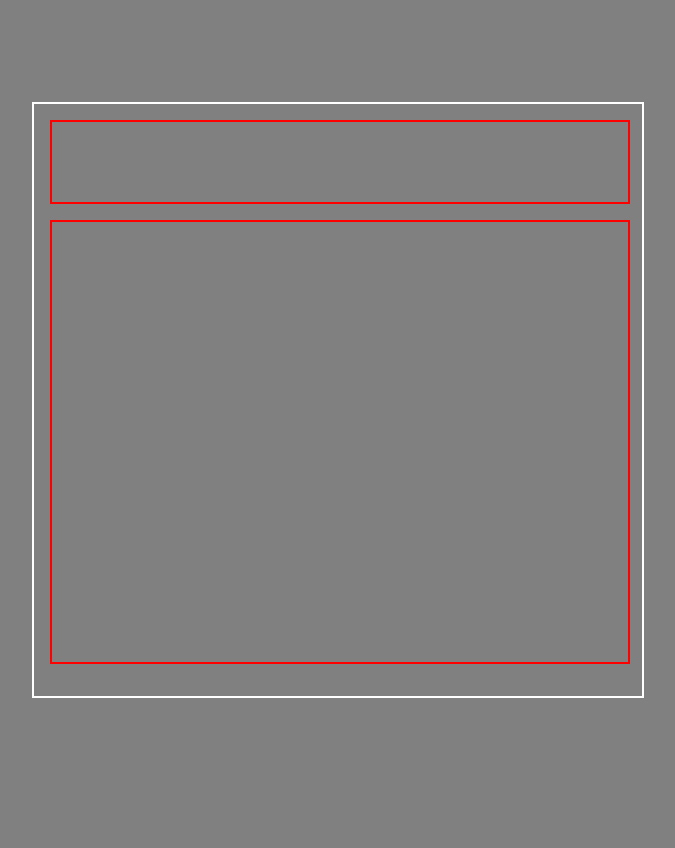
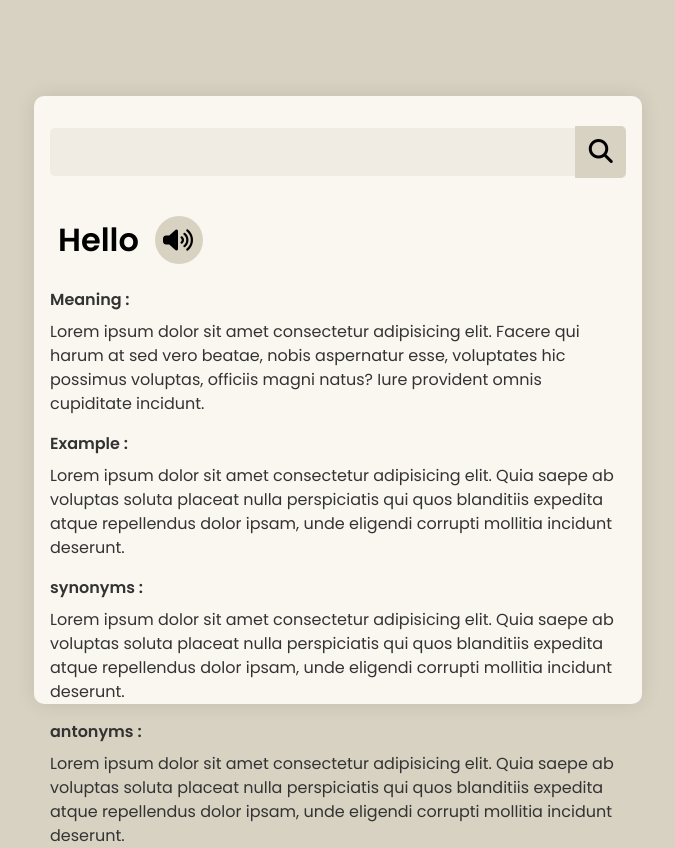
Before and after one commit to mahesh-desai-10/Interactive-Dictionary, a plain HTML site: page index.html in a window 1280 px wide. Shown: the whole page, without its empty margins (302-977 px from the left). Before the commit the page ends 800 px from the top, so only its background shows below. Drawn offline with Linux system fonts and the light colour scheme.

Commit message:
Complete UI design and finalize CSS styling

```diff
--- a/index.html
+++ b/index.html
@@ -5,12 +5,70 @@
     <meta name="viewport" content="width=device-width, initial-scale=1.0" />
     <title>Dictionary</title>
     <link rel="stylesheet" href="style.css" />
+    <link
+      rel="stylesheet"
+      href="https://cdnjs.cloudflare.com/ajax/libs/font-awesome/6.7.2/css/all.min.css"
+      integrity="sha512-Evv84Mr4kqVGRNSgIGL/F/aIDqQb7xQ2vcrdIwxfjThSH8CSR7PBEakCr51Ck+w+/U6swU2Im1vVX0SVk9ABhg=="
+      crossorigin="anonymous"
+      referrerpolicy="no-referrer"
+    />
   </head>
   <body>
     <div class="container">
-        <div class="search-bar"></div>
-        <div class="information">
+      <div class="search-bar">
+        <input type="text" class="search-box" />
+        <button class="search-icon">
+          <i class="fa-solid fa-magnifying-glass"></i>
+        </button>
+      </div>
+      <div class="information">
+        <div class="word-info">
+          <p>Hello</p>
+          <button class="pronunciation">
+            <i class="fa-solid fa-volume-high"></i>
+            <audio
+              class="word-audio"
+              src="https://api.dictionaryapi.dev/media/pronunciations/en/hello-uk.mp3"
+            ></audio>
+          </button>
         </div>
+        <div class="meaning">
+          <p class="heading">Meaning :</p>
+          <p>
+            Lorem ipsum dolor sit amet consectetur adipisicing elit. Facere qui
+            harum at sed vero beatae, nobis aspernatur esse, voluptates hic
+            possimus voluptas, officiis magni natus? Iure provident omnis
+            cupiditate incidunt.
+          </p>
+        </div>
+        <div class="example">
+          <p class="heading">Example :</p>
+          <p>
+            Lorem ipsum dolor sit amet consectetur adipisicing elit. Quia saepe
+            ab voluptas soluta placeat nulla perspiciatis qui quos blanditiis
+            expedita atque repellendus dolor ipsam, unde eligendi corrupti
+            mollitia incidunt deserunt.
+          </p>
+        </div>
+        <div class="synonyms">
+          <p class="heading">synonyms :</p>
+          <p>
+            Lorem ipsum dolor sit amet consectetur adipisicing elit. Quia saepe
+            ab voluptas soluta placeat nulla perspiciatis qui quos blanditiis
+            expedita atque repellendus dolor ipsam, unde eligendi corrupti
+            mollitia incidunt deserunt.
+          </p>
+        </div>
+        <div class="antonyms">
+          <p class="heading">antonyms :</p>
+          <p>
+            Lorem ipsum dolor sit amet consectetur adipisicing elit. Quia saepe
+            ab voluptas soluta placeat nulla perspiciatis qui quos blanditiis
+            expedita atque repellendus dolor ipsam, unde eligendi corrupti
+            mollitia incidunt deserunt.
+          </p>
+        </div>
+      </div>
     </div>
     <script src="script.js"></script>
   </body>
--- a/script.js
+++ b/script.js
@@ -0,0 +1,9 @@
+// let btn = document.querySelector(".search-icon");
+let btn = document.querySelector(".pronunciation");
+// let word = document.querySelector(".search-box");
+let sound = document.querySelector(".word-audio");
+
+// btn.addEventListener("click", () => {
+//   console.log(word.value);
+//   sound.play();
+// });
--- a/style.css
+++ b/style.css
@@ -9,30 +9,119 @@
 body {
   height: 100vh;
   width: 100vw;
-  background-color: gray; /* https://colorhunt.co/palette/faf7f0d8d2c2b174574a4947 */
+  background-color: #d8d2c2; /* https://colorhunt.co/palette/faf7f0d8d2c2b174574a4947 */
   display: flex;
   justify-content: center;
   align-items: center;
 }
 
 .container {
-  height: 70vh;
+  height: 72vh;
   width: 45vw;
-  border: 2px solid white;
+  background-color: #faf7f0;
+  border-radius: 10px;
   padding: 1rem;
   display: flex;
   flex-direction: column;
-  gap: 1rem;
+  /* gap: 1rem; */
+  box-shadow: 0 0 20px rgba(0, 0, 0, 0.1);
 }
 
 .search-bar {
   height: 10vh;
   width: 45vw;
-  border: 2px solid red;
+  /* border: 2px solid red; */
+  display: flex;
+  justify-content: center;
+  align-items: center;
+  /* gap: 1rem; */
+  margin-bottom: 1rem;
+}
+
+.search-box {
+  height: 4vh;
+  width: 90%;
+  border: none;
+  border-radius: 5px 0 0 5px;
+  outline: none;
+  font-size: 1.5rem;
+  background-color: #f0ece3;
+  padding: 0.5rem;
+}
+
+.search-icon {
+  height: 3.3rem;
+  width: 3.2rem;
+  border: none;
+  border-radius: 0 5px 5px 0;
+  background-color: #d8d2c2;
+  padding: 0.5rem;
+  text-align: center;
+  cursor: pointer;
+  font-size: 1.5rem;
 }
 
 .information {
   height: 55vh;
   width: 45vw;
-  border: 2px solid red;
 }
+
+.word-info {
+  display: flex;
+  gap: 1rem;
+  font-size: 2rem;
+  align-items: center;
+  padding: 0.5rem;
+  margin-bottom: 1rem;
+  font-weight: 600;
+}
+
+.pronunciation {
+  height: 3rem;
+  width: 3rem;
+  border: none;
+  padding: 0.5rem;
+  background-color: #d8d2c2;
+  font-size: 1.5rem;
+  border-radius: 50%;
+  display: flex;
+  justify-content: start;
+  align-items: center;
+  cursor: pointer;
+}
+.pronunciation:hover {
+  height: 3rem;
+  width: 3rem;
+  border: none;
+  padding: 0.5rem;
+  background-color: lightsteelblue;
+  font-size: 1.5rem;
+  border-radius: 50%;
+  display: flex;
+  justify-content: start;
+  align-items: center;
+  cursor: pointer;
+}
+
+.heading {
+  font-weight: 600;
+  margin-top: 1rem;
+  margin-bottom: 0.5rem;
+  color: #4a4947;
+}
+
+.meaning,
+.example,
+.synonyms,
+.antonyms {
+  margin-bottom: 1rem;
+}
+
+.meaning p,
+.example p,
+.synonyms p,
+.antonyms p {
+  font-size: 1rem;
+  line-height: 1.5;
+  color: #333;
+}
```
